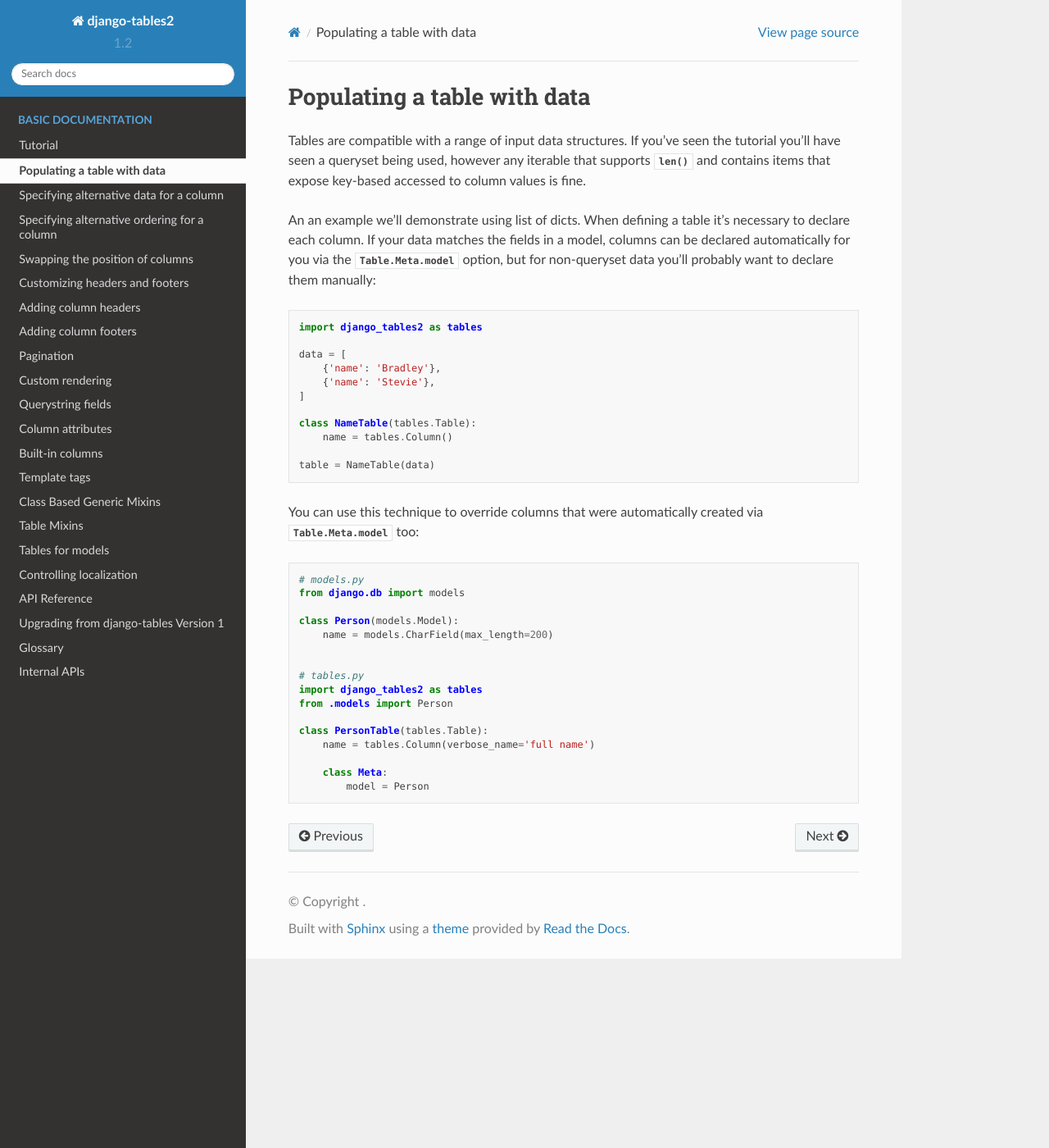
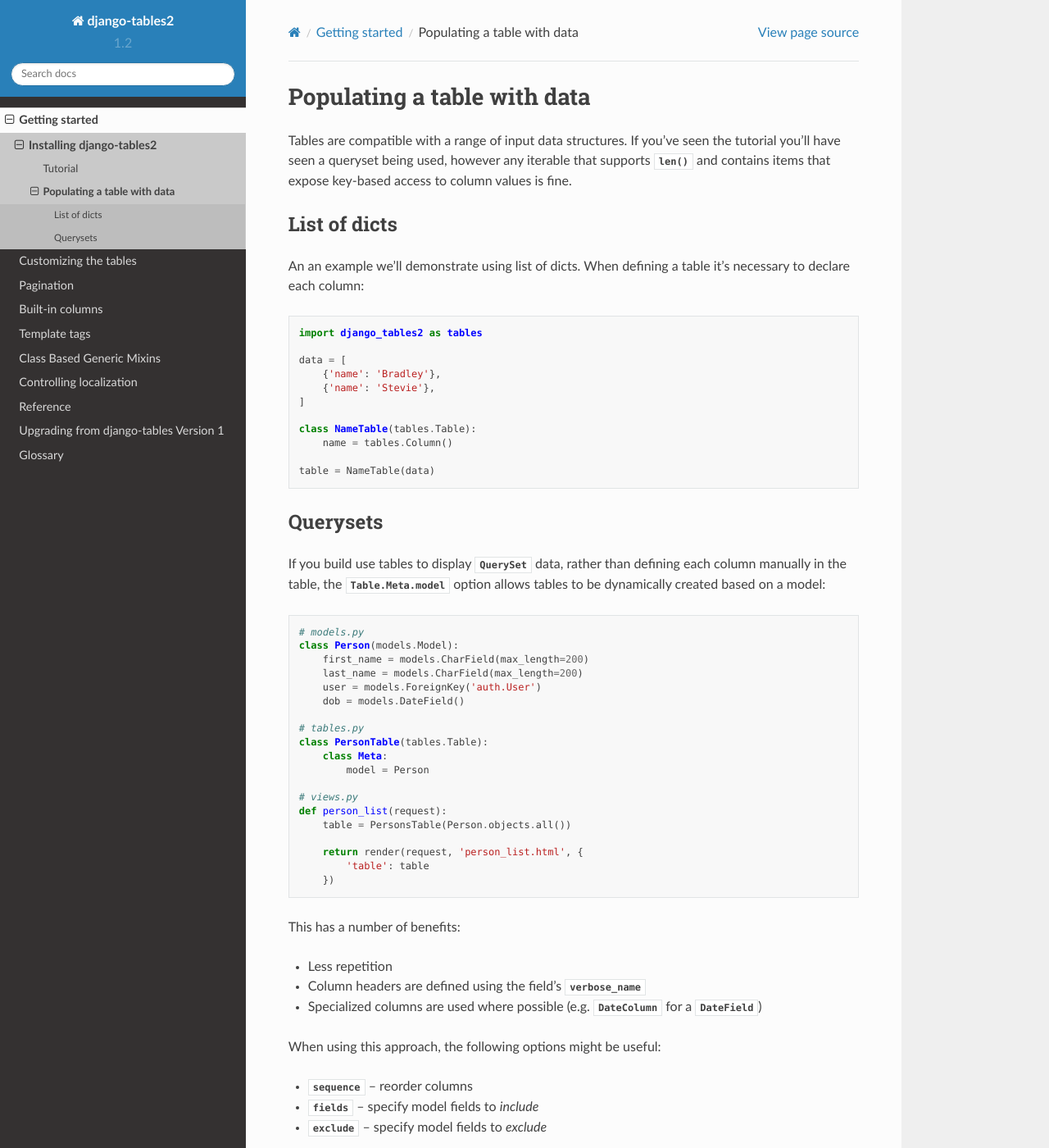
Before and after one commit to jieter/django-tables2, a Sphinx documentation site: the page built from docs/pages/table-data.rst, in a window 1280 px wide and 1400 px high. Shown: the whole window at 82% size. Built offline with Sphinx 7.4.7 and the Read the Docs theme 2.0.0, drawn with Linux system fonts in a browser that asks for light colours; pages that are not in the unit, such as notebooks, are missing from menus.

Commit message:
Reorganize structure of docs to have less toplevel choices

```diff
--- a/README.rst
+++ b/README.rst
@@ -27,9 +27,12 @@ Its features include:
 - Template tag to enable trivial rendering to HTML.
 - Generic view mixin.
 
+About the app:
+
 - `Available on pypi <https://pypi.python.org/pypi/django-tables2>`_
-- `Tested with python 2.7, 3.3, 3.4, 3.5 and Django 1.8, 1.9 <https://travis-ci.org/bradleyayers/django-tables2>`_
+- Tested with python 2.7, 3.3, 3.4, 3.5 and Django 1.8, 1.9, `Travis CI <https://travis-ci.org/bradleyayers/django-tables2>`_
 - `Documentation on readthedocs.org <http://django-tables2.readthedocs.org/en/latest/>`_
+- `Bug tracker <http://github.com/bradleyayers/django-tables2/issues>`_
 
 Example
 -------
--- a/docs/pages/query-string-fields.rst
+++ b/docs/pages/query-string-fields.rst
@@ -8,9 +8,9 @@ preferences.
 
 The names of the querystring variables are configurable via the options:
 
-- ``order_by_field`` -- default: ``"sort"``
-- ``page_field`` -- default: ``"page"``
-- ``per_page_field`` -- default: ``"per_page"``, **note:** this field currently
+- ``order_by_field`` -- default: ``'sort'``
+- ``page_field`` -- default: ``'page'``
+- ``per_page_field`` -- default: ``'per_page'``, **note:** this field currently
   isn't used by ``{% render_table %}``
 
 Each of these can be specified in three places:
--- /dev/null
+++ b/docs/pages/reference.rst
@@ -0,0 +1,6 @@
+Reference
+=========
+
+.. toctree::
+    api-reference
+    internal
--- a/docs/pages/table-data.rst
+++ b/docs/pages/table-data.rst
@@ -5,14 +5,15 @@ Populating a table with data
 
 Tables are compatible with a range of input data structures. If you've seen the
 tutorial you'll have seen a queryset being used, however any iterable that
-supports :func:`len` and contains items that expose key-based accessed to
-column values is fine.
+supports :func:`len` and contains items that expose key-based access to column
+values is fine.
+
+
+List of dicts
+-------------
 
 An an example we'll demonstrate using list of dicts. When defining a table it's
-necessary to declare each column. If your data matches the fields in a model,
-columns can be declared automatically for you via the `Table.Meta.model`
-option, but for non-queryset data you'll probably want to declare
-them manually::
+necessary to declare each column::
 
     import django_tables2 as tables
 
@@ -26,22 +27,43 @@ them manually::
 
     table = NameTable(data)
 
-You can use this technique to override columns that were automatically created
-via `Table.Meta.model` too::
+
+Querysets
+---------
+
+If you build use tables to display `.QuerySet` data, rather than defining each
+column manually in the table, the `.Table.Meta.model` option allows tables to
+be dynamically created based on a model::
 
     # models.py
-    from django.db import models
-
     class Person(models.Model):
-        name = models.CharField(max_length=200)
-
+        first_name = models.CharField(max_length=200)
+        last_name = models.CharField(max_length=200)
+        user = models.ForeignKey('auth.User')
+        dob = models.DateField()
 
     # tables.py
-    import django_tables2 as tables
-    from .models import Person
-
     class PersonTable(tables.Table):
-        name = tables.Column(verbose_name='full name')
-
         class Meta:
             model = Person
+
+    # views.py
+    def person_list(request):
+        table = PersonsTable(Person.objects.all())
+
+        return render(request, 'person_list.html', {
+            'table': table
+        })
+
+This has a number of benefits:
+
+- Less repetition
+- Column headers are defined using the field's `~.models.Field.verbose_name`
+- Specialized columns are used where possible (e.g. `.DateColumn` for a
+  `~.models.DateField`)
+
+When using this approach, the following options might be useful:
+
+- `~.Table.Meta.sequence` -- reorder columns
+- `~.Table.Meta.fields` -- specify model fields to *include*
+- `~.Table.Meta.exclude` -- specify model fields to *exclude*
```
Also changed, not shown: docs/index.rst (+23 -25 lines), docs/pages/customizing.rst (added, +12 -0 lines), docs/pages/getting-started.rst (added, +19 -0 lines), docs/pages/localization-control.rst (+7 -7 lines), docs/pages/tables-for-models.rst (deleted, +0 -33 lines), docs/pages/tutorial.rst (+8 -10 lines).
